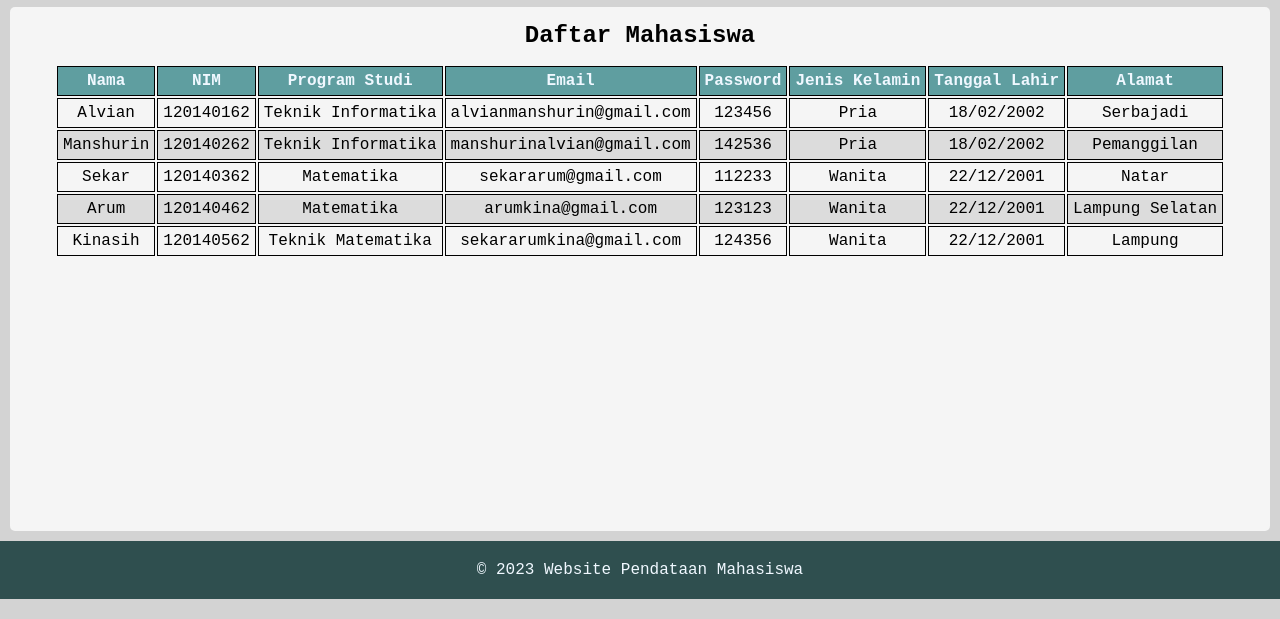
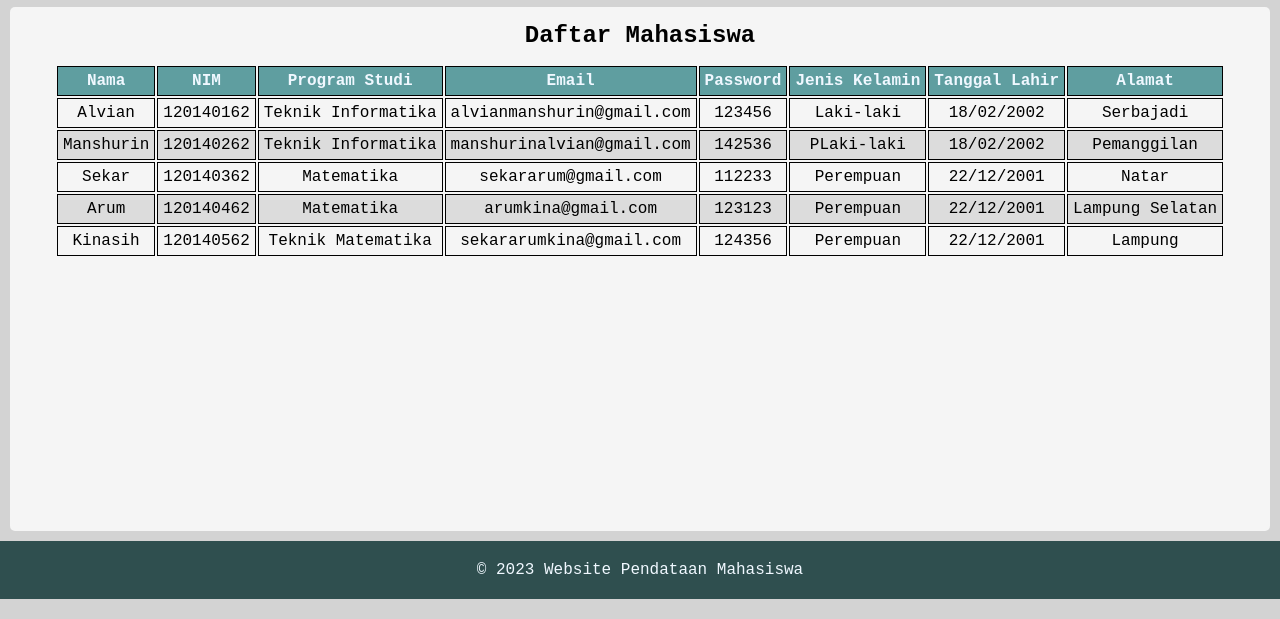
Before and after one commit to alvianmanshurin/UTS-Pemweb, a plain HTML site: page table.html in a window 1280 px wide. Shown: the part 181-800 px from the top of the page. Drawn offline with Linux system fonts and the light colour scheme; files whose address does not match are found by name.

Commit message:
Update table.html

```diff
--- a/table.html
+++ b/table.html
@@ -57,7 +57,7 @@
                         <td>Teknik Informatika</td>
                         <td>alvianmanshurin@gmail.com</td>
                         <td>123456</td>
-                        <td>Pria</td>
+                        <td>Laki-laki</td>
                         <td>18/02/2002</td>
                         <td>Serbajadi</td>
                     </tr>
@@ -67,7 +67,7 @@
                         <td>Teknik Informatika</td>
                         <td>manshurinalvian@gmail.com</td>
                         <td>142536</td>
-                        <td>Pria</td>
+                        <td>PLaki-laki</td>
                         <td>18/02/2002</td>
                         <td>Pemanggilan</td>
                     </tr>
@@ -77,7 +77,7 @@
                         <td>Matematika</td>
                         <td>sekararum@gmail.com</td>
                         <td>112233</td>
-                        <td>Wanita</td>
+                        <td>Perempuan</td>
                         <td>22/12/2001</td>
                         <td>Natar</td>
                     </tr>
@@ -87,7 +87,7 @@
                         <td>Matematika</td>
                         <td>arumkina@gmail.com</td>
                         <td>123123</td>
-                        <td>Wanita</td>
+                        <td>Perempuan</td>
                         <td>22/12/2001</td>
                         <td>Lampung Selatan</td>
                     </tr>
@@ -97,7 +97,7 @@
                         <td>Teknik Matematika</td>
                         <td>sekararumkina@gmail.com</td>
                         <td>124356</td>
-                        <td>Wanita</td>
+                        <td>Perempuan</td>
                         <td>22/12/2001</td>
                         <td>Lampung</td>
                     </tr>
```
